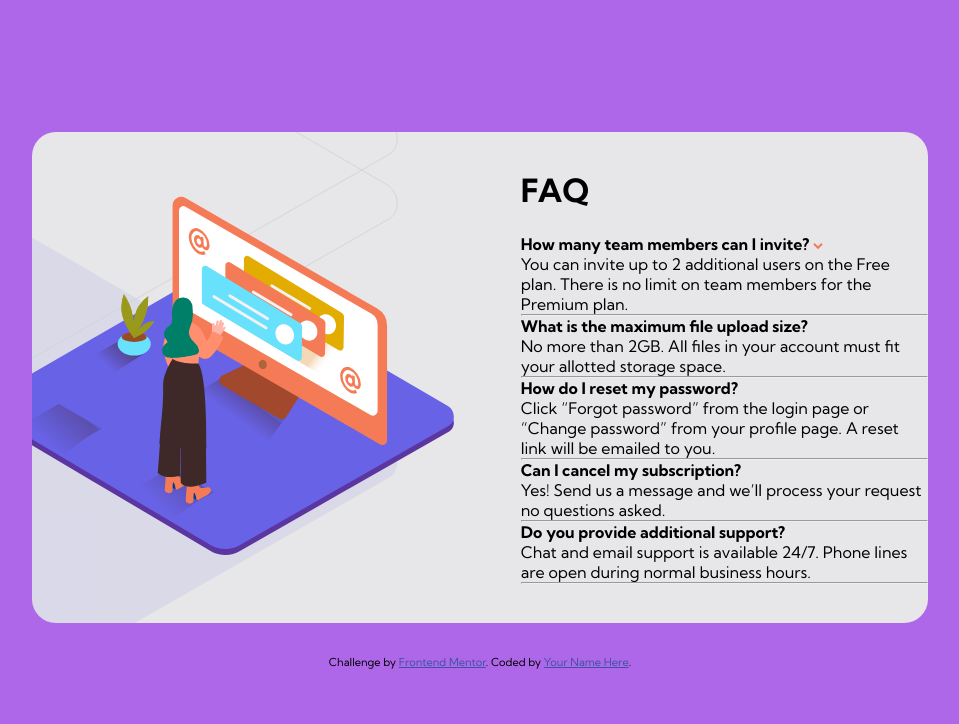
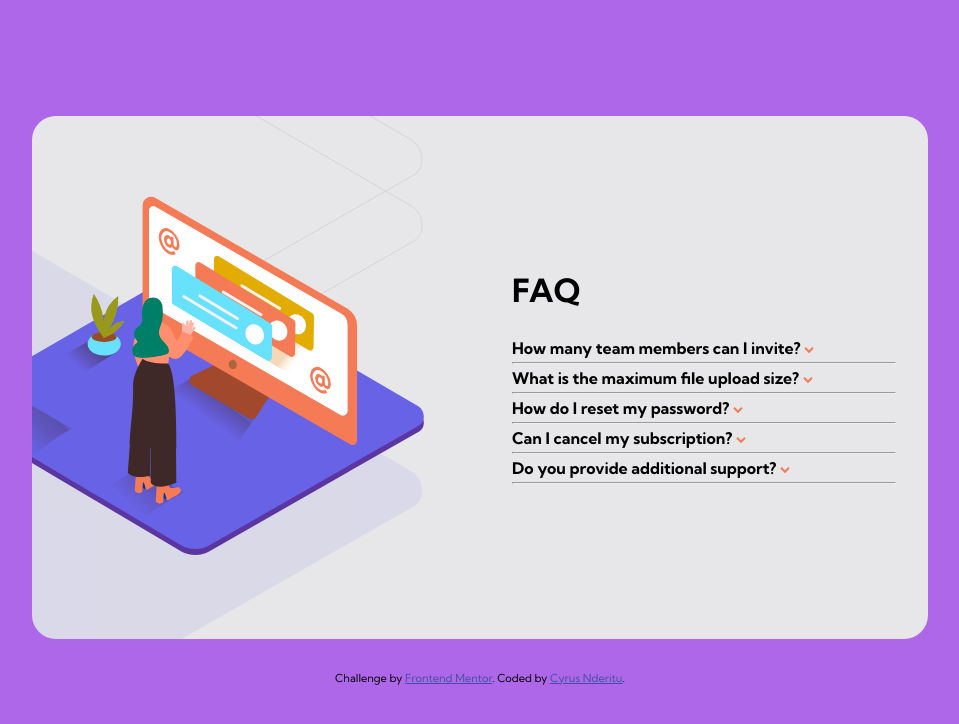
Before and after one commit to cyrusnderitu/faq-accordion-card, a plain HTML site: page index.html in a window 1280 px wide. Shown: the whole page, without its empty margins (160-1119 px from the left). Drawn offline with Linux system fonts and the light colour scheme.

Commit message:
Drop down functionaliy for the faq

```diff
--- a/assets/css/styles.css
+++ b/assets/css/styles.css
@@ -23,29 +23,57 @@ body{
 }
 .accordion_cont{
     width: 100%;
+    height: 100%;
     display: flex;
     justify-content: space-between;
     align-items: center;
 }
 .accordion_content{
     width: 50%;
+    display: flex;
+    flex-direction: column;
+    justify-content: center;
+    padding: 2rem 2rem;
 }
 .accordion_image{
-    width: 60%;
+    width: 50%;
     background-image: url('../images/bg-pattern-desktop.svg');
-    background-size:  170%;
-    background-position-x: -465px;
-    background-position-y: -250px;
+    background-size:  190%;
+    background-position-x: -460px;
+    background-position-y: -220px;
     background-repeat: no-repeat;
-    padding: 4rem 0;
+    padding: 5rem 0;
 }
 .accordion_img{
-    margin-left: -50px;
+    margin-left: -80px;
 }
 .accordion_faq{
     text-transform: uppercase;
     margin-bottom: 1.5rem;
 }
+.accordion_menu{
+    position: relative;
+    padding: .25rem 0;
+    overflow: hidden;
+}
+.accordion_menu p{
+    font-size: 14px;
+    margin: .5rem 0 0;
+}
+.accordion_value{
+    overflow: hidden;
+    height: 0;
+}
+.arrow_icon{
+    cursor: pointer;
+}
+.accordion_menu .openItem{
+    overflow: auto;
+    height: initial;
+}
+.accordion_menu .invertArrow{
+    transform: rotateZ(180deg);
+}
 
 .attribution { font-size: 11px; text-align: center; }
 .attribution a { color: hsl(228, 45%, 44%); }
--- a/assets/js/main.js
+++ b/assets/js/main.js
@@ -0,0 +1,36 @@
+const menus = document.querySelectorAll('.accordion_menu')
+
+menus.forEach(menu=>{
+    const arrIcon = menu.querySelector('.arrow_icon')
+    const accCont = menu.querySelector('.accordion_value')
+
+    arrIcon.addEventListener('click', ()=>{
+        const openItem = document.querySelector('.openItem')
+
+        toggleOpen(accCont)
+        toggleArrow(arrIcon)
+        arrIcon.classList.toggle('invertArrow')
+
+        if(openItem && openItem !== accCont){
+            toggleOpen(openItem)
+        }
+
+    })
+})
+
+const toggleOpen = (item)=>{
+    if(item.classList.contains('openItem')){
+        item.classList.remove('openItem')
+    }
+    else{
+        item.classList.add('openItem')
+    }
+}
+const toggleArrow = (item)=>{
+    if(item.classList.contains('invertArrow')){
+        item.classList.remove('invertArrow')
+    }
+    else{
+        item.classList.add('invertArrow')
+    }
+}
--- a/index.html
+++ b/index.html
@@ -17,29 +17,39 @@
         <h1 class="accordion_faq">faq</h1>
         <div class="accordion_menu">
           <h4 class="accordion_title">How many team members can I invite? <img src="./assets/images/icon-arrow-down.svg" alt="arrow_icon" class="arrow_icon"></h4>
-          <p class="accordion_desc">You can invite up to 2 additional users on the Free plan. There is no limit on
-            team members for the Premium plan.</p>
+          <div class="accordion_value">
+            <p class="accordion_desc">You can invite up to 2 additional users on the Free plan. There is no limit on
+              team members for the Premium plan.</p>
+          </div>
         </div>
         <hr>
         <div class="accordion_menu">
-          <h4 class="accordion_title">What is the maximum file upload size?</h4>
-          <p class="accordion_desc">No more than 2GB. All files in your account must fit your allotted storage space.</p>
+          <h4 class="accordion_title">What is the maximum file upload size? <img src="./assets/images/icon-arrow-down.svg" alt="arrow_icon" class="arrow_icon"></h4>
+          <div class="accordion_value">
+            <p class="accordion_desc">No more than 2GB. All files in your account must fit your allotted storage space.</p>
+          </div>
         </div>
         <hr>
         <div class="accordion_menu">
-          <h4 class="accordion_title">How do I reset my password?</h4>
-          <p class="accordion_desc">Click “Forgot password” from the login page or “Change password” from your profile page.
-            A reset link will be emailed to you.</p>
+          <h4 class="accordion_title">How do I reset my password? <img src="./assets/images/icon-arrow-down.svg" alt="arrow_icon" class="arrow_icon"></h4>
+          <div class="accordion_value">
+            <p class="accordion_desc">Click “Forgot password” from the login page or “Change password” from your profile page.
+              A reset link will be emailed to you.</p>
+          </div>
         </div>
         <hr>
         <div class="accordion_menu">
-          <h4 class="accordion_title">Can I cancel my subscription?</h4>
-          <p class="accordion_desc">Yes! Send us a message and we’ll process your request no questions asked.</p>
+          <h4 class="accordion_title">Can I cancel my subscription? <img src="./assets/images/icon-arrow-down.svg" alt="arrow_icon" class="arrow_icon"></h4>
+          <div class="accordion_value">
+            <p class="accordion_desc">Yes! Send us a message and we’ll process your request no questions asked.</p>
+          </div>
         </div>
         <hr>
         <div class="accordion_menu">
-          <h4 class="accordion_title">Do you provide additional support?</h4>
-          <p class="accordion_desc">Chat and email support is available 24/7. Phone lines are open during normal business hours.</p>
+          <h4 class="accordion_title">Do you provide additional support? <img src="./assets/images/icon-arrow-down.svg" alt="arrow_icon" class="arrow_icon"></h4>
+          <div class="accordion_value">
+            <p class="accordion_desc">Chat and email support is available 24/7. Phone lines are open during normal business hours.</p>
+          </div>
         </div>
         <hr>
       </div>
@@ -47,7 +57,7 @@
   </div>
   <div class="attribution">
     Challenge by <a href="https://www.frontendmentor.io?ref=challenge" target="_blank">Frontend Mentor</a>.
-    Coded by <a href="#">Your Name Here</a>.
+    Coded by <a href="#">Cyrus Nderitu</a>.
   </div>
   <script src="./assets/js/main.js"></script>
 </body>
```
